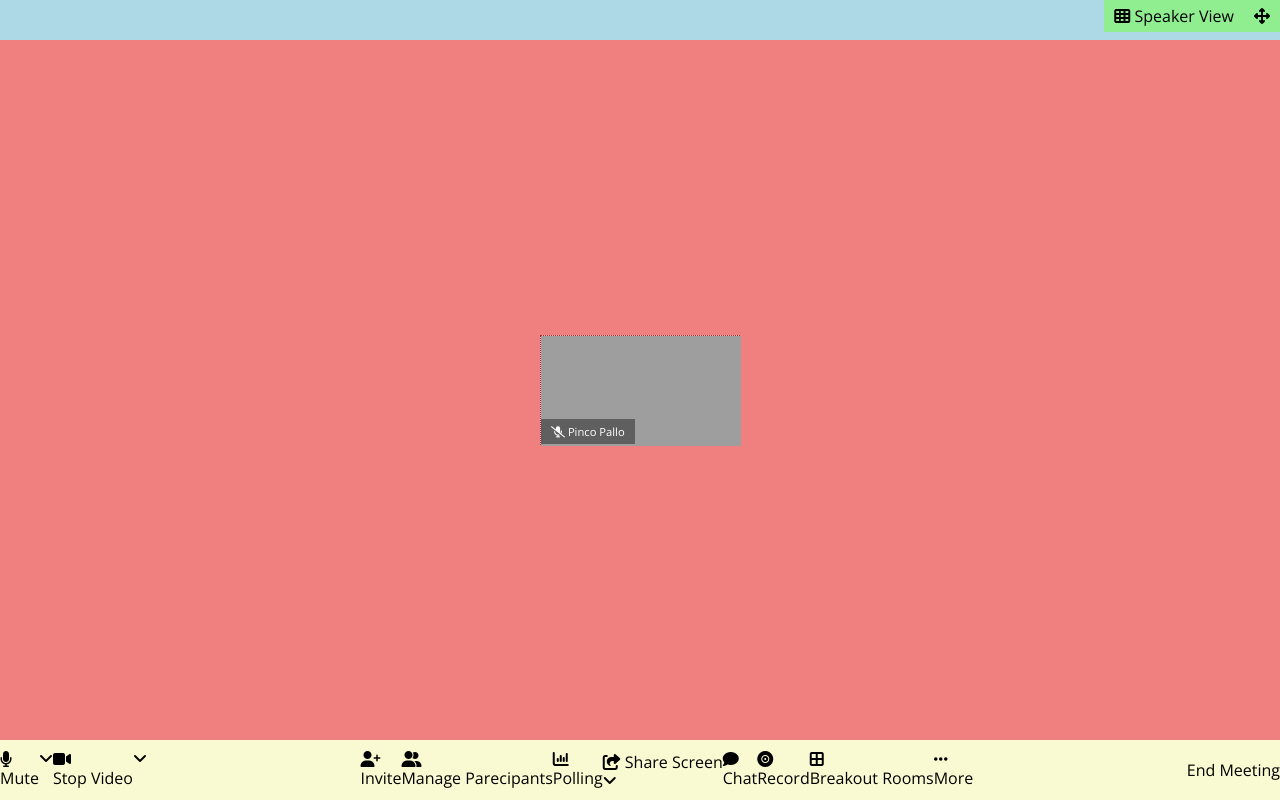
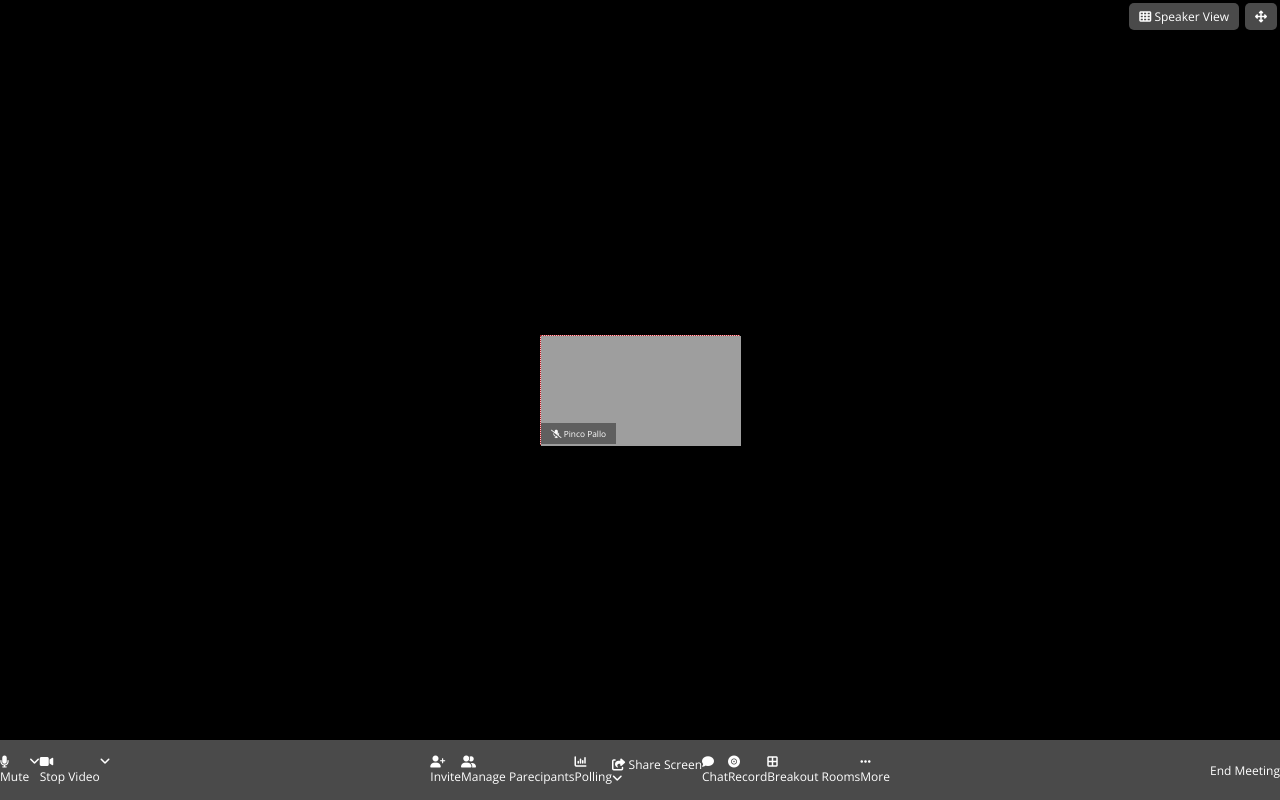
Before and after one commit to aldoaquino451/html-css-zoom, a plain HTML site: page index.html in a window 1280 px wide. Drawn offline with nearby package versions, Linux system fonts and the light colour scheme; grey boxes are pictures that could not be loaded.

Commit message:
[edit]: header

```diff
--- a/css/style.css
+++ b/css/style.css
@@ -1,7 +1,6 @@
-/*
-color
-
-*/
+/* --------------
+  RESET
+--------------- */
 
 * {
   margin: 0;
@@ -9,35 +8,23 @@ color
   box-sizing: border-box;
 }
 
-/* general  */
+/* --------------
+  GENERAL
+--------------- */
 
 html {
   font-family: 'Open Sans', sans-serif;
-}
-
-header {
-  background-color: lightblue;
-  height: 40px;
-  justify-content: flex-end;
-}
-
-.header-content {
-  height: 100%;
-}
-
-main {
-  background-color: lightcoral;
-  height: calc(100vh - 60px - 40px);
-  overflow: auto;
-  flex-wrap: wrap;
-  justify-content: center;
-  align-content: center;
+  font-size: 12px;
+  background-color: black;
+  color: white;
 }
 
 footer {
-  background-color: lightgoldenrodyellow;
+  background-color: rgb(74, 74, 74) ;
   height: 60px;
 }
+
+/* uitlities  */
 
 .d-flex {
   display: flex;
@@ -47,12 +34,40 @@ footer {
   flex-direction: column  ;
 }
 
+/* --------------
+  HEADER
+--------------- */
+
+header {
+  height: 40px;
+}
+
+.topbar {
+  justify-content: flex-end;
+}
+
 .topbar > * {
-  background-color: lightgreen;
+  margin: 3px;
+  border-radius: 5px;
+  background-color: #4a4a4a;
+}
+
+/* --------------
+  MAIN
+--------------- */
+
+main {
+  height: calc(100vh - 60px - 40px);
+  overflow: auto;
+  flex-wrap: wrap;
+  justify-content: center;
+  align-content: center;
+}
+
+.topbar > * {
   padding: 5px 10px;
 }
 
-/* main  */
 
 .card {
   width: 200px;
@@ -73,6 +88,10 @@ footer {
   padding: 5px 10px;
 }
 
+/* --------------
+  FOOTER
+--------------- */
+
 footer {
   justify-content: space-between;
   /* possiamo provare  */
--- a/index.html
+++ b/index.html
@@ -19,17 +19,15 @@
 
 <body>
 
-  <header class="d-flex">
-    <div class="header-content">
+  <header>
+    <div class="topbar d-flex">
 
-      <div class="topbar d-flex">
-        <div class="speaker">
-          <i class="fa-solid fa-table-cells"></i>
-          <span>Speaker View</span>
-        </div>
-        <div class="full-screen">
-          <i class="fa-sharp fa-solid fa-arrows-up-down-left-right" ></i>
-        </div>
+      <div>
+        <i class="fa-solid fa-table-cells"></i>
+        <span>Speaker View</span>
+      </div>
+      <div>
+        <i class="fa-sharp fa-solid fa-arrows-up-down-left-right" ></i>
       </div>
 
     </div>
```
